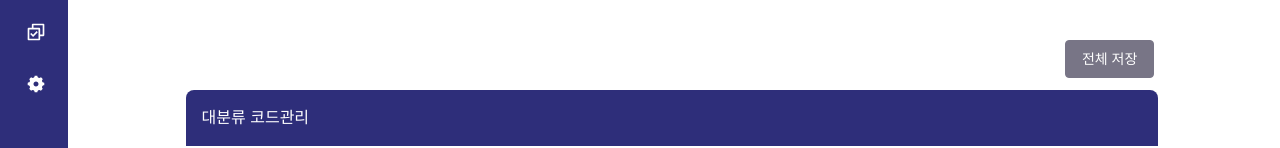
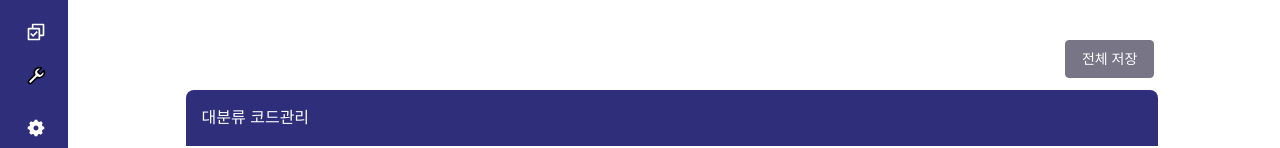
Before and after one commit to Hyeyeon-Ko/pur-ui2, a Next.js app: page /category/major in a window 1280 px wide. Shown: the part 184-332 px from the top of the page. Built offline with nearby package versions, Linux system fonts and the light colour scheme; a web font is replaced by a local one.

Commit message:
🚩  장비관리 페이지 경로 추가

```diff
--- a/app/main/page.tsx
+++ b/app/main/page.tsx
@@ -35,7 +35,7 @@ const Dashboard = () => {
       bgColor: "bg-sub",
     },
     {
-      href: "/page-d",
+      href: "/equipment",
       icon: FiTool,
       label: "장비관리",
       bgColor: "bg-signature",
--- a/components/layouts/SideMenu.tsx
+++ b/components/layouts/SideMenu.tsx
@@ -5,12 +5,12 @@ import { HiMenuAlt3 } from "react-icons/hi";
 import { MdCalculate } from "react-icons/md";
 import { RiSettings5Fill } from "react-icons/ri";
 import { FaFileContract } from "react-icons/fa";
-import { RiAdminFill } from "react-icons/ri";
 import { RiCheckboxMultipleLine } from "react-icons/ri";
 import { MdDashboardCustomize } from "react-icons/md";
 import { TbSquareNumber1Filled } from "react-icons/tb";
 import { TbSquareNumber2Filled } from "react-icons/tb";
 import { TbSquareNumber3Filled } from "react-icons/tb";
+import { FiTool } from "react-icons/fi";
 import Link from "next/link";
 import colors from "@/styles/colors";
 import { useRouter } from "next/navigation";
@@ -83,6 +83,13 @@ const SideMenu = ({
               visible: ["admin", "master"],
             },
           ],
+        },
+        {
+          icon: FiTool,
+          label: "장비관리",
+          href: "/equipment",
+          visible: ["admin", "master"],
+          tooltip: "장비관리",
         },
       ],
     },
--- a/components/ui/atoms/dashboard/DashCard.tsx
+++ b/components/ui/atoms/dashboard/DashCard.tsx
@@ -1,6 +1,5 @@
 import React from "react";
 import { IconType } from "react-icons";
-import Toast, { ToastType } from "@/components/commons/Toast";
 import { useRouter } from "next/navigation";
 
 interface DashCardProps {
@@ -19,12 +18,7 @@ const DashCard: React.FC<DashCardProps> = ({
   const router = useRouter();
 
   const handleClick = (event: React.MouseEvent) => {
-    if (label === "장비관리") {
-      event.preventDefault();
-      Toast.notify("해당 페이지는 준비중 입니다!", ToastType.INFO);
-    } else {
-      router.push(href);
-    }
+    router.push(href);
   };
 
   return (
```
